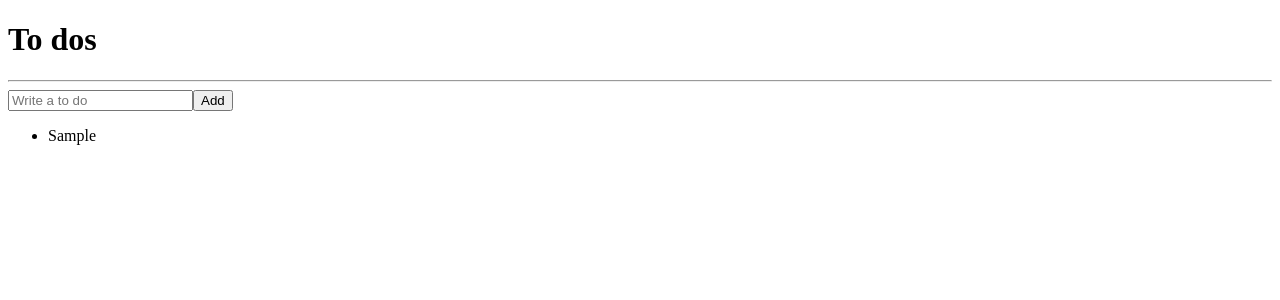
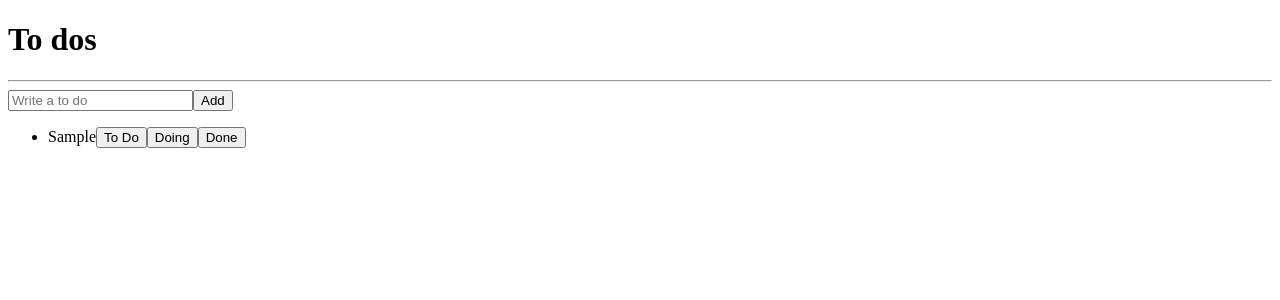
Before and after one commit to yoojh9/react-master, a React (Create React App) app in the folder todo-app/: page / in a window 1280 px wide. Both pictures are taken after typing "Sample" into the empty fields and a click on the button "Add". Shown: the top 300 px of the page. Built offline with nearby package versions, Linux system fonts and the light colour scheme.

Commit message:
Refactoring

```diff
--- /dev/null
+++ b/todo-app/src/atoms.ts
@@ -0,0 +1,12 @@
+import { atom } from "recoil";
+
+export interface IToDo {
+    text: string;
+    id: number,
+    category: "TO_DO" | "DOING" | "DONE";
+}
+
+export const toDoState = atom<IToDo[]>({
+    key: "toDo",
+    default: [],
+})
--- /dev/null
+++ b/todo-app/src/components/CreateToDo.tsx
@@ -0,0 +1,29 @@
+import { useForm } from "react-hook-form";
+import { useSetRecoilState } from "recoil";
+import { toDoState } from "../atoms";
+
+interface IForm {
+    toDo: string;
+}
+
+function CreateToDo() {
+    const { register, handleSubmit, setValue } = useForm();
+    const setToDos = useSetRecoilState(toDoState);
+
+    const handleValid = (data: IForm) => {
+        console.log('add to do', data.toDo);
+        setToDos(oldToDos => [{ text: data.toDo, id: Date.now(), category: "TO_DO" }, ...oldToDos])
+        setValue("toDo", "");
+    }
+
+    return (
+        <form onSubmit={handleSubmit(handleValid)}>
+            <input {...register("toDo", {
+                required: "please write a To Do",
+            })} placeholder="Write a to do"></input>
+            <button>Add</button>
+        </form>
+    )
+}
+
+export default CreateToDo;
--- /dev/null
+++ b/todo-app/src/components/ToDo.tsx
@@ -0,0 +1,14 @@
+import { IToDo } from "../atoms";
+
+function ToDo({ text }: IToDo) {
+    return (
+        <li>
+            <span>{text}</span>
+            <button>To Do</button>
+            <button>Doing</button>
+            <button>Done</button>
+        </li>
+    );
+}
+
+export default ToDo;
--- a/todo-app/src/components/TodoList.tsx
+++ b/todo-app/src/components/TodoList.tsx
@@ -1,51 +1,19 @@
-import React, { useState } from "react";
-import { useForm } from "react-hook-form";
-import { atom, useRecoilState, useRecoilValue, useSetRecoilState } from "recoil";
-
-interface IForm {
-    toDo: string;
-}
-
-interface IToDo {
-    text: string;
-    id: number,
-    category: "TO_DO" | "DOING" | "DONE";
-}
-
-const toDoState = atom<IToDo[]>({
-    key: "toDo",
-    default: [],
-})
+import { useRecoilValue } from "recoil";
+import { toDoState } from "../atoms";
+import CreateToDo from "./CreateToDo";
+import ToDo from "./ToDo";
 
 function ToDoList() {
-    const [toDos, setToDos] = useRecoilState(toDoState)
-    //const value = useRecoilValue(toDoState);
-    //const modFn = useSetRecoilState(toDoState);
-
-    const {
-        register,
-        handleSubmit,
-        setValue
-    } = useForm()
-    const handleValid = (data: IForm) => {
-        console.log('add to do', data.toDo);
-        setToDos(oldToDos => [{ text: data.toDo, id: Date.now(), category: "TO_DO" }, ...oldToDos])
-        setValue("toDo", "");
-    }
-    console.log(toDos)
+    const toDos = useRecoilValue(toDoState);
 
     return (
         <div>
             <h1>To dos</h1>
             <hr />
-            <form onSubmit={handleSubmit(handleValid)}>
-                <input {...register("toDo", {
-                    required: "please write a To Do",
-                })} placeholder="Write a to do"></input>
-                <button>Add</button>
-            </form>
+            <CreateToDo />
             <ul>{toDos.map(toDo =>
-                <li key={toDo.id}>{toDo.text}</li>)}
+                <ToDo key={toDo.id} {...toDo} />
+            )}
             </ul>
         </div>
     );
```
Also changed, not shown: 1 other file (tests, documents, lock files or other folders).
